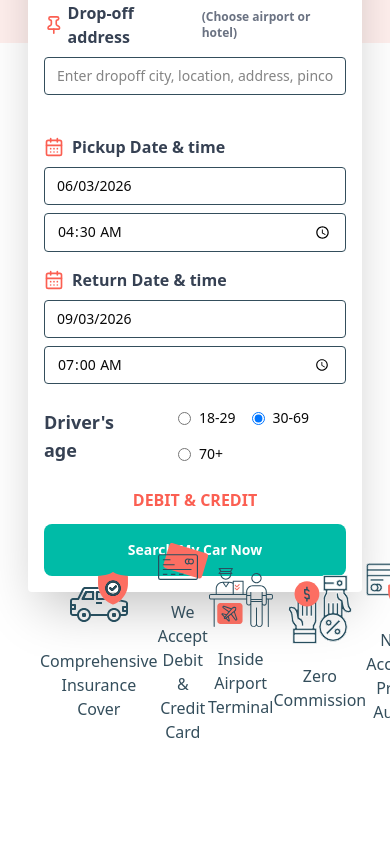
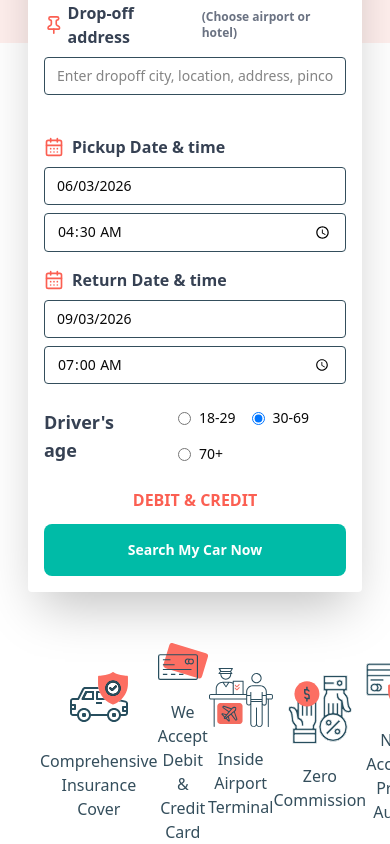
Before and after one commit to AH-Ratul/car_rental_client, a Next.js app: page / in a window 390 px wide. Shown: the part 722-1566 px from the top of the page. Before the commit the page ends 1466 px from the top, so only its background shows below. Built offline with nearby package versions, Linux system fonts and the light colour scheme.

Commit message:
modified: margin

```diff
--- a/src/app/(main)/_ui/BenefitSection.tsx
+++ b/src/app/(main)/_ui/BenefitSection.tsx
@@ -8,7 +8,7 @@ import cancellation from "../../../../public/images/freeCancellation.svg";
 
 export default function BenefitSection() {
   return (
-    <div className="mt-125 md:mt-80 flex justify-center items-center">
+    <div className="mt-150 sm:mt-125 md:mt-80 flex justify-center items-center">
       <div className="flex justify-between lg:justify-center items-center lg:gap-16 xl:gap-24 w-full px-10 sm:px-20 xl:px-0">
         <div className="flex flex-col justify-center items-center">
           <Image src={car} alt="car" className="w-16" />
```
